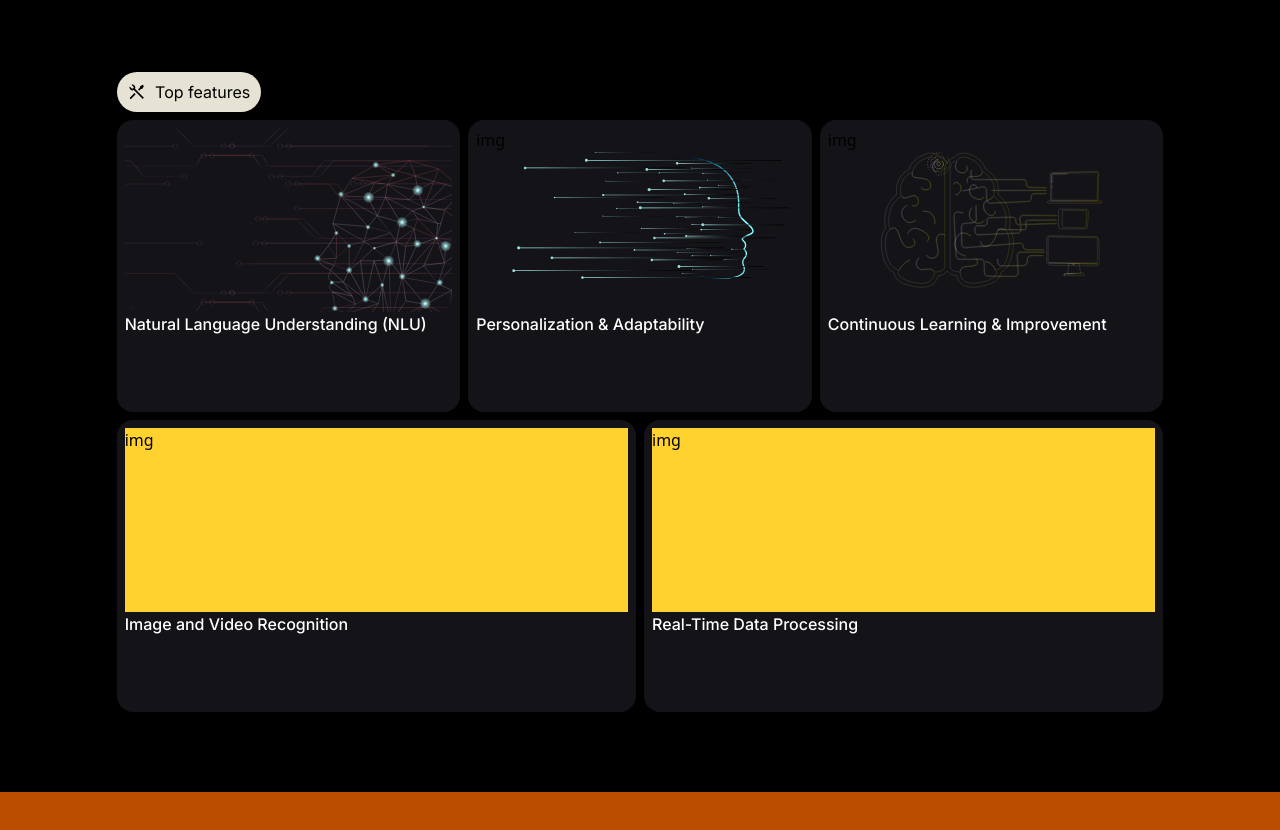
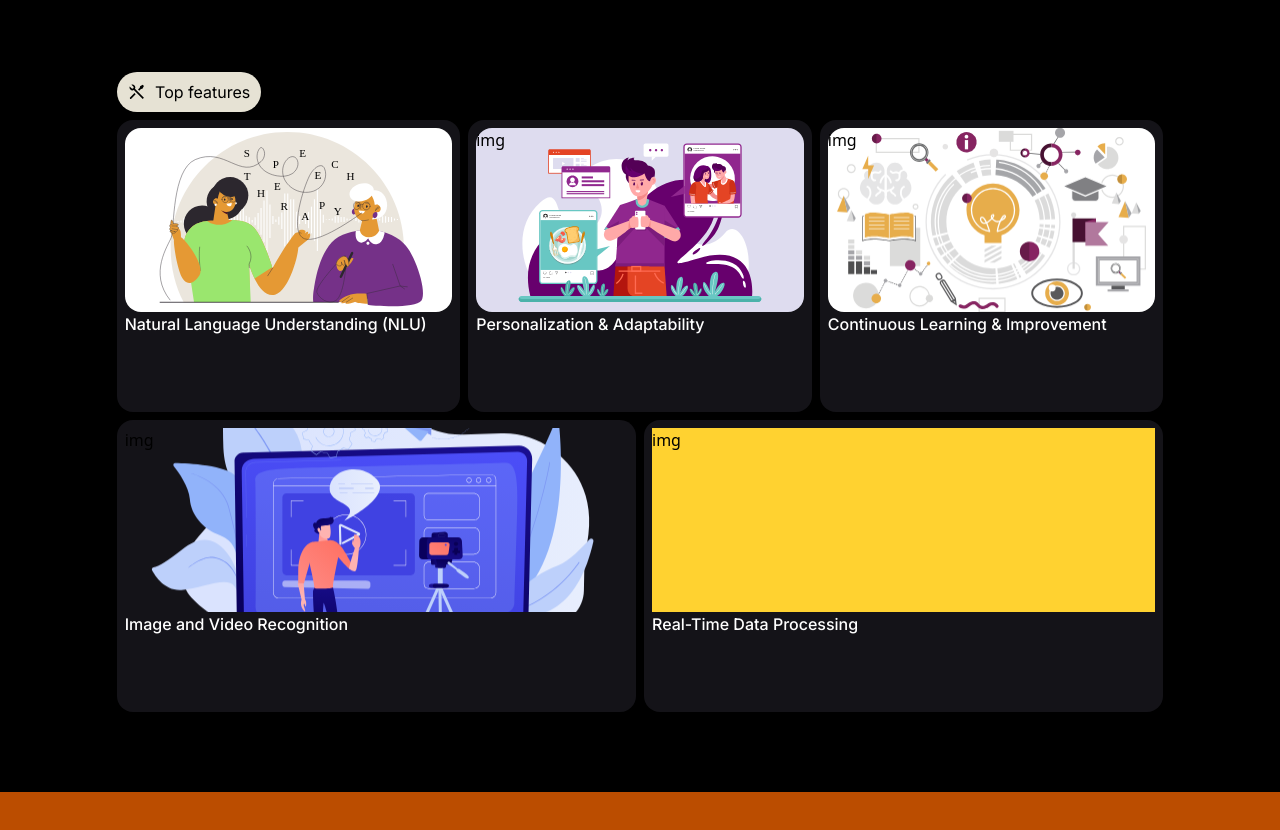
Before and after one commit to vtslforge/ai-launch-page, a website: page src/views/index.html in a window 1280 px wide. Shown: the part 808-1638 px from the top of the page. Drawn offline with Linux system fonts and the light colour scheme.

Commit message:
onto the cards

```diff
--- a/src/views/index.html
+++ b/src/views/index.html
@@ -125,7 +125,7 @@
           class="h-1/2 flex flex-row gap-2 overflow-scroll snap-x snap-mandatory scrollbar-hide">
           <div
             class="bg-[#141318] h-full w-1/1 aspect-square xl:w-1/2 lg:w-1/2 md:w-1/2 sm:w-1/2 snap-center rounded-2xl p-2">
-            <div class="h-2/3 w-full bg-[url('../assets/nlu1.svg')] bg-center bg-cover bg-no-repeat rounded-2xl"></div>
+            <div class="h-2/3 w-full bg-[url('../assets/neurallanguage.svg')] bg-center bg-cover bg-no-repeat rounded-2xl"></div>
             <div>
               <p class="text-white font-medium interfont">
                 Natural Language Understanding (NLU)</p>
@@ -133,7 +133,7 @@
           </div>
           <div
             class="bg-[#141318] h-full w-1/1 aspect-square xl:w-1/2 lg:w-1/2 md:w-1/2 sm:w-1/2 snap-center rounded-2xl p-2">
-            <div class="h-2/3 w-full bg-[url('../assets/Group.svg')] bg-center bg-cover bg-no-repeat rounded-2xl">img</div>
+            <div class="h-2/3 w-full bg-[url('../assets/persona.svg')] bg-center bg-cover bg-no-repeat rounded-2xl">img</div>
             <div>
               <p class="text-white font-medium interfont">
               Personalization & Adaptability</p>
@@ -141,7 +141,7 @@
           </div class="h-2/3 w-full bg-amber-300">
           <div
             class="bg-[#141318] h-full w-1/1 aspect-square xl:w-1/2 lg:w-1/2 md:w-1/2 sm:w-1/2 snap-center rounded-2xl p-2">
-            <div class="h-2/3 w-full bg-[url('../assets/brain.svg')] bg-center bg-cover bg-no-repeat rounded-2xl">img</div>
+            <div class="h-2/3 w-full bg-[url('../assets/ciimp.svg')] bg-center bg-cover bg-no-repeat rounded-2xl">img</div>
             <div>
               <p class="text-white font-medium interfont">
               Continuous Learning & Improvement</p>
@@ -154,7 +154,7 @@
           class=" h-1/2 flex flex-row gap-2 overflow-scroll snap-x snap-mandatory scrollbar-hide">
           <div
             class="bg-[#141318] h-full w-1/1 aspect-video xl:w-2/3  lg:w-2/3  md:w-2/3 sm:w-2/3 snap-center rounded-2xl p-2">
-            <div class="h-2/3 w-full bg-amber-300">img</div>
+            <div class="h-2/3 w-full bg-[url('../assets/imgvid.svg')] bg-center bg-cover bg-no-repeat rounded-2xl">img</div>
             <div>
               <p class="text-white font-medium interfont">Image and Video Recognition</p>
             </div>
```
Also changed, not shown: src/assets/Group.svg (deleted), src/assets/bg-sec-1.svg (deleted), src/assets/brain.svg (deleted), src/assets/ciimp.svg (added), src/assets/imgvid.svg (added), src/assets/main-bg.svg (deleted), src/assets/neurallanguage.svg (renamed from src/assets/21251821_6424535.svg), src/assets/nlu1.svg (deleted), src/output.css.
